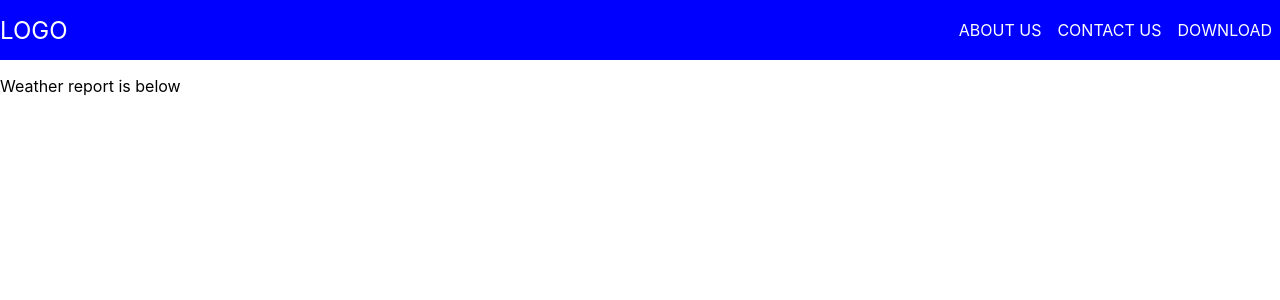
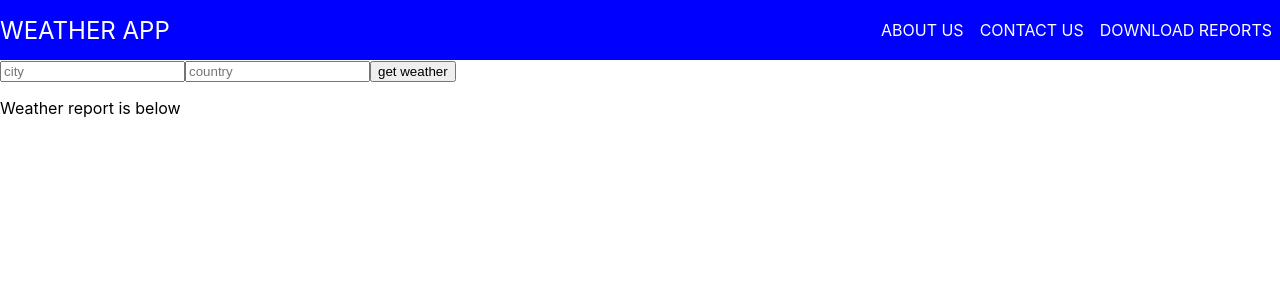
Before and after one commit to ParamveerChattha/weatherReport, a React (Create React App) app in the folder weather-report/: page / in a window 1280 px wide. Shown: the top 300 px of the page. Built offline with nearby package versions, Linux system fonts and the light colour scheme.

Commit message:
added api call

```diff
--- a/weather-report/src/App.js
+++ b/weather-report/src/App.js
@@ -2,11 +2,15 @@ import React, { Component } from 'react';
 
 import Navigationbar from './components/Navigationbar.js';
 
+
+import Weather from './components/Weather'
 class App extends Component {
   render() {
     return (
       <div className="App">
         <Navigationbar/>
+        <Weather/>
+        <div className = "panel"></div>
         <p> Weather report is below </p>
       </div>
     );
--- /dev/null
+++ b/weather-report/src/components/Form.js
@@ -0,0 +1,17 @@
+import React from 'react';
+
+class Form extends React.Component{
+
+    render(){
+        return(
+            <div>
+            <form onSubmit ={this.props.getWeather}>
+                <input type = "text" name = "city" placeholder="city"/>
+                <input type = "text" name = "country" placeholder="country"/>
+                <button>get weather</button>
+            </form>
+            </div>
+        )
+    }
+}
+export default Form;
--- a/weather-report/src/components/Navigationbar.js
+++ b/weather-report/src/components/Navigationbar.js
@@ -5,13 +5,13 @@ const navigationbar = props => (
   <header className="navbar">
     <nav className="navbar_navigation">
       <div> </div>
-      <div className="navbar_logo"> <a href = "/"> LOGO </a></div>
+      <div className="navbar_logo"> <a href = "/"> WEATHER APP </a></div>
       <div className="spacer"/>
       <div className="navbar_items">
         <ul>
           <li> <a href="/"> ABOUT US </a></li>
           <li> <a href="/"> CONTACT US </a></li>
-          <li> <a href="/"> DOWNLOAD</a></li>
+          <li> <a href="/"> DOWNLOAD REPORTS</a></li>
         </ul>
       </div>
     </nav>
--- /dev/null
+++ b/weather-report/src/components/Weather.js
@@ -0,0 +1,23 @@
+import React from 'react';
+import Form from './Form'
+
+const APIKEY = "94147b45f9141cb471aa99afaba96549";
+class Weather extends React.Component{
+
+getWeather = async (e) =>{
+    e.preventDefault();
+  const api_call = await  fetch(`http://api.openweathermap.org/data/2.5/forecast?id=524901&APPID=${APIKEY}`);
+
+const data = await api_call.json;
+console.log(data);
+}
+    render(){
+        return(
+            <div>
+       <Form getWeather={this.getWeather}/>
+            </div>
+        )
+    }
+
+}
+export default Weather;
```
Also changed, not shown: weather-report/src/components/Weather.css (added), 1 other file (tests, documents, lock files or other folders).
